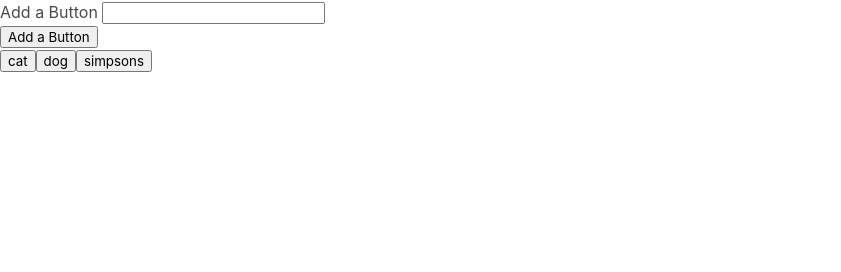
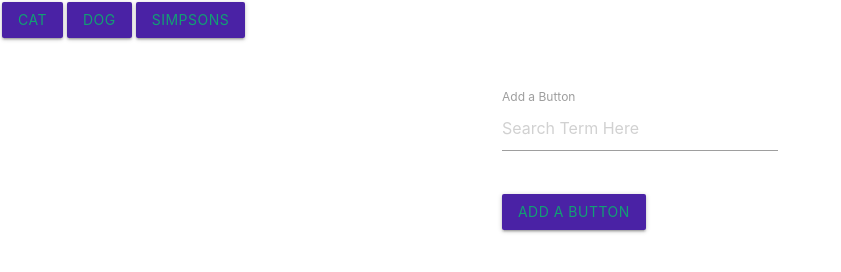
Before and after one commit to GreedForge/Giftastic, a plain HTML site: page index.html in a window 1280 px wide. Shown: the whole page, without its empty margins (0-841 px from the left). Drawn offline with nearby package versions, Linux system fonts and the light colour scheme.

Commit message:
final committ

```diff
--- a/assets/css/style.css
+++ b/assets/css/style.css
@@ -0,0 +1,9 @@
+.contentArea{
+	position: relative;
+	top: 50px;
+}
+
+#addGif{
+	background-color: #4A22A5;
+	color: #129F74;
+}
--- a/assets/javascript/giftastic.js
+++ b/assets/javascript/giftastic.js
@@ -1,26 +1,30 @@
+var itemsToSearch = ["cat", "dog", "simpsons"];
 
 
-       var itemsToSearch = ["cat", "dog", "simpsons"];
-
-      // Function for displaying movie data
 function renderButtons() {
 
-        // Deleting the movie buttons prior to adding new movie buttons
+
     // (this is necessary otherwise we will have repeat buttons)
     $("#buttonView").empty();
 
-        // Looping through the array of movies
-        for (var i = 0; i < itemsToSearch.length; i++) {
 
-          // Then dynamicaly generating buttons for each movie in the array.
+    for (var i = 0; i < itemsToSearch.length; i++){
+
+
         // This code $("<button>") is all jQuery needs to create the start and end tag. (<button></button>)
         var a = $("<button>");
         // Adding a class
-          $(a).attr("class", "gif");
+        $(a).addClass("gif");
+        $(a).addClass("btn");
+        a.css("margin", "2px");
 
-          // Adding a data-attribute with a value of the movie at index i
+
+        a.css("background-color", "#4A22A5");
+        a.css("color", "#129F74");
+
+
         a.attr("data-term", itemsToSearch[i]);
-          // Providing the button's text with a value of the movie at index i
+
         a.text(itemsToSearch[i]);
         // Adding the button to the HTML
         $("#buttonView").append(a);
@@ -34,10 +38,10 @@
 
     // This line will grab the text from the input box
     var gif = $("#gif-input").val().trim();
-        // The movie from the textbox is then added to our array
+
     itemsToSearch.push(gif);
 
-        // calling renderButtons which handles the processing of our movie array
+
     renderButtons();
 });
 
@@ -46,10 +50,9 @@
 
 // Adding click event listen listener to all buttons
 $(document).on("click", ".gif", function() {
-      // Grabbing and storing the data-animal property value from the button
+
     var searchTerm = $(this).attr("data-term");
 
-      // Constructing a queryURL using the animal name
     var queryURL = "http://api.giphy.com/v1/gifs/search?q=" +
         searchTerm + "&api_key=dc6zaTOxFJmzC&limit=10";
 
@@ -60,9 +63,9 @@
         })
         // After data comes back from the request
         .done(function(response) {
-          // console.log(queryURL);
 
-          // console.log(response);
+
+
             // storing the data from the AJAX request in the results variable
             var results = response.data;
 
@@ -73,7 +76,7 @@
                 var resultDiv = $("<div>");
 
                 // Creating a paragraph tag with the result item's rating
-            var p = $("<p>").text("Rating: " + results[i].rating);
+                var p = $("<p>").text("Rating: " + results[i].rating).css("color", "#129F74");
 
                 // Creating and storing an image tag
                 var resultImage = $("<img>");
@@ -84,13 +87,21 @@
                 resultImage.attr("data-animate", results[i].images.fixed_height.url);
                 resultImage.attr("data-state", "still");
                 resultImage.addClass("image");
+                resultImage.addClass("circle");
 
 
-            // Appending the paragraph and image tag to the animalDiv
+
                 resultDiv.append(p);
                 resultDiv.append(resultImage);
 
-            // Prependng the animalDiv to the HTML page in the "#gifs-appear-here" div
+                resultDiv.css("float", "left");
+                resultDiv.css("margin", "10px");
+                resultDiv.css("padding", "5px");
+                resultDiv.css("border", "2px solid #129F74");
+                resultDiv.css("background-color", "#4A22A5");
+
+
+
                 $("#gifs-appear-here").prepend(resultDiv);
             }
         });
--- a/index.html
+++ b/index.html
@@ -1,37 +1,35 @@
-
 <!DOCTYPE html>
 <html lang="en">
-
    <head>
       <meta charset="utf-8">
       <title>Gif Tastic!</title>
-
       <link rel="stylesheet" href="assets/css/reset.css">
-		<link rel="stylesheet" href="https://cdnjs.cloudflare.com/ajax/libs/bulma/0.4.2/css/bulma.css">
+      <!-- Compiled and minified CSS -->
+      <link rel="stylesheet" href="https://cdnjs.cloudflare.com/ajax/libs/materialize/0.99.0/css/materialize.min.css">
       <link rel="stylesheet" href="assets/css/style.css">
    </head>
-
    <body>
       <!-- <button data-term="cat">meow</button>
          <button data-term="dog">woof</button>
          <button data-term="bird">chirp</button>
          -->
-<form id="gif-form">
-      <label for="gif-input">Add a Button</label>
-      <input type="text" id="gif-input"><br>
-
+      <div id="buttonView"></div>
+      <div class="container contentArea">
+         <div class="row">
+            <div id="gif-form" class="col l4 offset-l4 input-field">
+               <input type="text" id="gif-input" placeholder="Search Term Here" class="validate">
+               <label class="active" for="gif-input">Add a Button</label>
+            </div>
+         </div>
          <!-- Button triggers new movie to be added -->
-      <input id="addGif" type="submit" value="Add a Button">
-    </form>
-
-
-<div id="buttonView"></div>
-
-
-
+         <div class="row">
+            <div class="col l4 offset-l4">
+               <button class="btn" id="addGif" type="submit" value="Add a Button">Add a Button</button>
+            </div>
+         </div>
          <div id="gifs-appear-here">
          </div>
-
+      </div>
    </body>
    <script src="https://cdnjs.cloudflare.com/ajax/libs/jquery/3.2.1/jquery.min.js"></script>
    <script src="assets/javascript/giftastic.js"></script>
```
Lines whose indentation alone changed are shown as unchanged.
